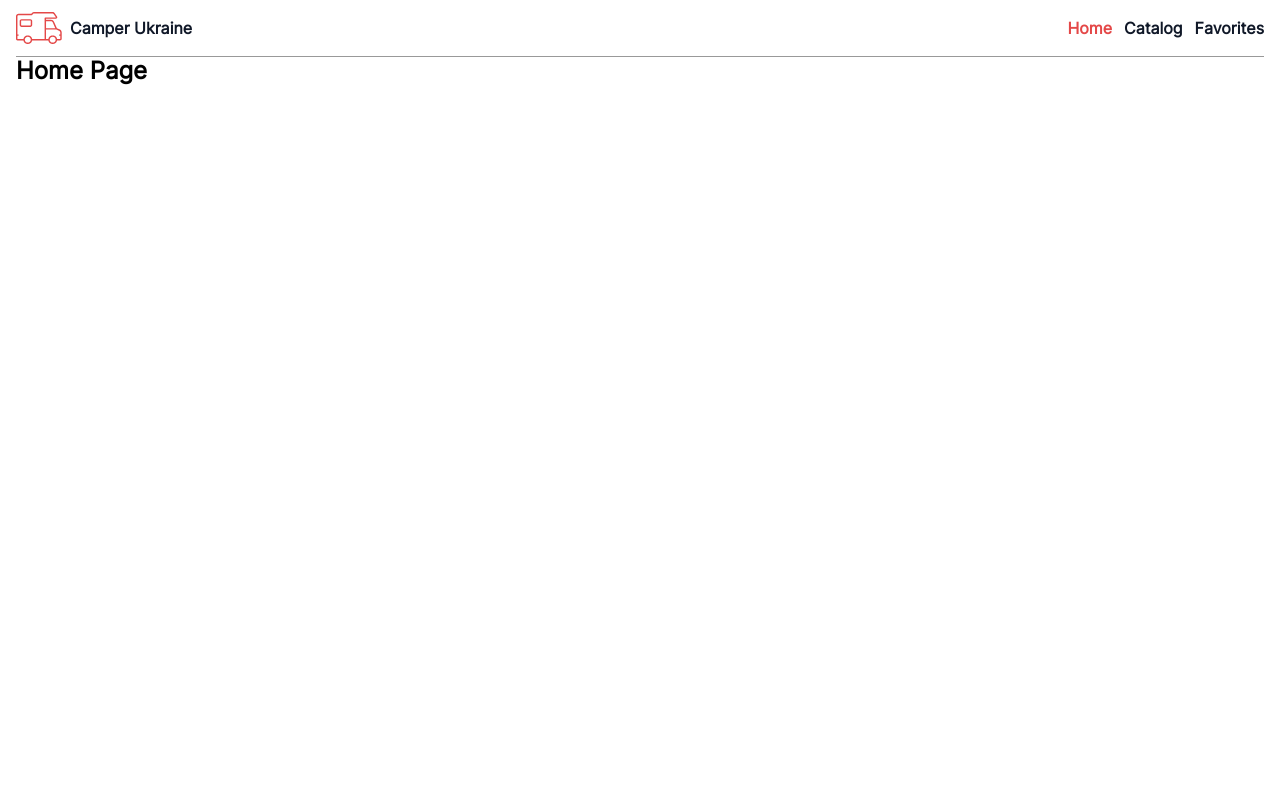
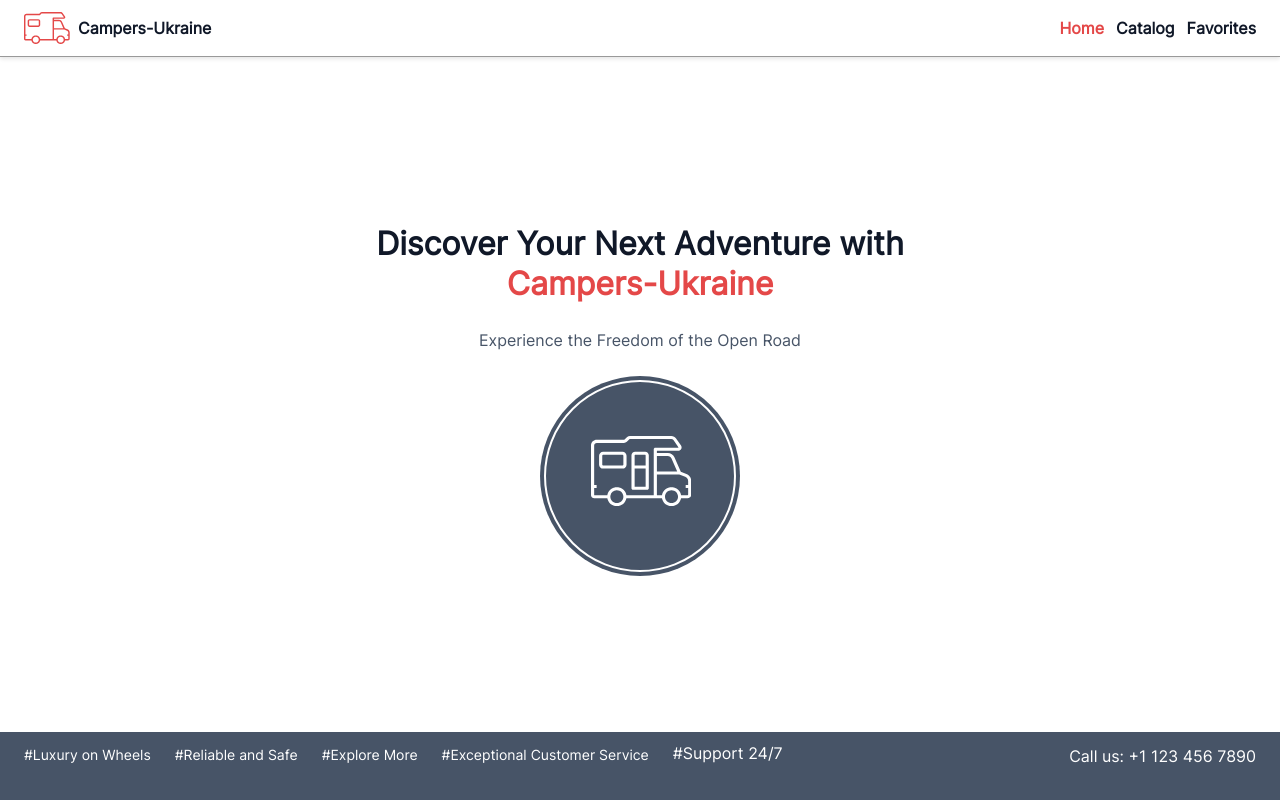
Before and after one commit to VPresich/camper, a React (Vite) app: page / in a window 1280 px wide. Built offline with nearby package versions, Linux system fonts and the light colour scheme.

Commit message:
added Home page

```diff
--- a/src/components/AppBar/AppBar.module.css
+++ b/src/components/AppBar/AppBar.module.css
@@ -1,8 +1,17 @@
 .header {
+  background-color: rgba(255, 255, 255, 0.8);
   padding-top: 12px;
   padding-bottom: 12px;
+  padding-left: 24px;
+  padding-right: 24px;
   align-items: center;
   display: flex;
   justify-content: space-between;
   border-bottom: 1px solid rgba(0, 0, 0, 0.4);
+  box-shadow: 0 2px 4px rgba(0, 0, 0, 0.1);
+  position: fixed;
+  top: 0;
+  left: 0;
+  width: 100%;
+  z-index: 1000;
 }
--- a/src/components/Logo/Logo.jsx
+++ b/src/components/Logo/Logo.jsx
@@ -13,7 +13,7 @@ export default function Logo() {
         <use href={`${iconsPath}#icon-button1`} />
       </svg>
 
-      <p className={css.logoText}>Camper Ukraine</p>
+      <p className={css.logoText}>Campers-Ukraine</p>
     </div>
   );
 }
--- a/src/pages/Catalog/Catalog.module.css
+++ b/src/pages/Catalog/Catalog.module.css
@@ -4,7 +4,7 @@
 }
 
 .catalogContainer {
-  margin-top: 32px;
+  margin-top: 50px;
   display: flex;
   flex-direction: column;
   align-items: center;
--- a/src/pages/HomePage/HomePage.jsx
+++ b/src/pages/HomePage/HomePage.jsx
@@ -1,10 +1,53 @@
 import DocumentTitle from "../../components/DocumentTitle";
+import AppLayout from "../../components/AppLayout/AppLayout";
+import iconsPath from "../../assets/img/icons.svg";
+import { Link } from "react-router-dom";
+import css from "./HomePage.module.css";
 
 export default function HomePage() {
   return (
     <>
       <DocumentTitle>Home Page</DocumentTitle>
-      <h2>Home Page</h2>
+      <AppLayout>
+        <section className={css.container}>
+          <div className={css.titleContainer}>
+            <h1 className={css.title}>
+              Discover Your Next Adventure with{" "}
+              <span className={css.accent}>Campers-Ukraine</span>
+            </h1>
+            <p className={css.text}>Experience the Freedom of the Open Road</p>
+            <div className={css.wrapper}>
+              <Link to="/catalog" className={css.carContainer}>
+                <svg className={css.carIconContainer} aria-label="car icon">
+                  <use
+                    width="100"
+                    height="80"
+                    href={`${iconsPath}#icon-button3`}
+                    className={css.carIcon}
+                  />
+                </svg>
+              </Link>
+            </div>
+          </div>
+        </section>
+        <footer className={css.footer}>
+          <ul className={css.hashtags}>
+            <li className={css.hashtag}>#Luxury on Wheels</li>
+            <li className={css.hashtag}>#Reliable and Safe</li>
+            <li className={css.hashtag}>#Explore More</li>
+            <li className={css.hashtag}>#Exceptional Customer Service</li>
+            <li className={css.support}>#Support 24/7</li>
+          </ul>
+          <address className={css.address}>
+            <p className={css.phone}>
+              Call us:{" "}
+              <a href="tel:+11234567890" className={css.phoneNumber}>
+                +1 123 456 7890
+              </a>
+            </p>
+          </address>
+        </footer>
+      </AppLayout>
     </>
   );
 }
--- a/src/pages/HomePage/HomePage.module.css
+++ b/src/pages/HomePage/HomePage.module.css
@@ -0,0 +1,101 @@
+.container {
+  display: flex;
+  justify-content: center;
+  align-items: center;
+  background-color: var(--white);
+  width: 100%;
+  height: 100vh;
+}
+
+.titleContainer {
+  width: 600px;
+  display: flex;
+  flex-direction: column;
+  align-items: center;
+  row-gap: 24px;
+  text-align: center;
+}
+
+.title {
+  font-weight: 600;
+  font-size: 32px;
+  line-height: 1.25;
+  color: var(--main);
+}
+
+.accent {
+  color: var(--button);
+}
+
+.text {
+  font-weight: 400;
+  font-size: 16px;
+  line-height: 1.5;
+  color: var(--text);
+}
+
+.footer {
+  background-color: var(--text);
+  display: flex;
+  justify-content: space-between;
+  color: var(--white);
+  padding-top: 12px;
+  padding-bottom: 32px;
+  padding-left: 24px;
+  padding-right: 24px;
+  position: fixed;
+  bottom: 0;
+  left: 0;
+  width: 100%;
+}
+
+.hashtags {
+  display: flex;
+  gap: 24px;
+}
+
+.hashtag {
+  font-weight: 400;
+  font-size: 14px;
+  line-height: 1.5;
+  color: var(--white);
+}
+
+.phone {
+  font-weight: 400;
+  font-size: 16px;
+  line-height: 1.5;
+  color: var(--white);
+  font-style: normal;
+}
+
+.phone:hover {
+  color: var(--rating);
+}
+
+.wrapper {
+  width: 200px;
+  height: 200px;
+  background-color: var(--text);
+  padding: 4px;
+  border-radius: 50%;
+}
+
+.carContainer {
+  display: flex;
+  justify-content: center;
+  align-items: center;
+  width: 100%;
+  height: 100%;
+  border-radius: 50%;
+  border: 2px solid var(--white);
+}
+
+.carIconContainer {
+  padding-top: 60px;
+  padding-left: 45px;
+}
+
+.carIcon {
+  fill: var(--white);
+}
```
